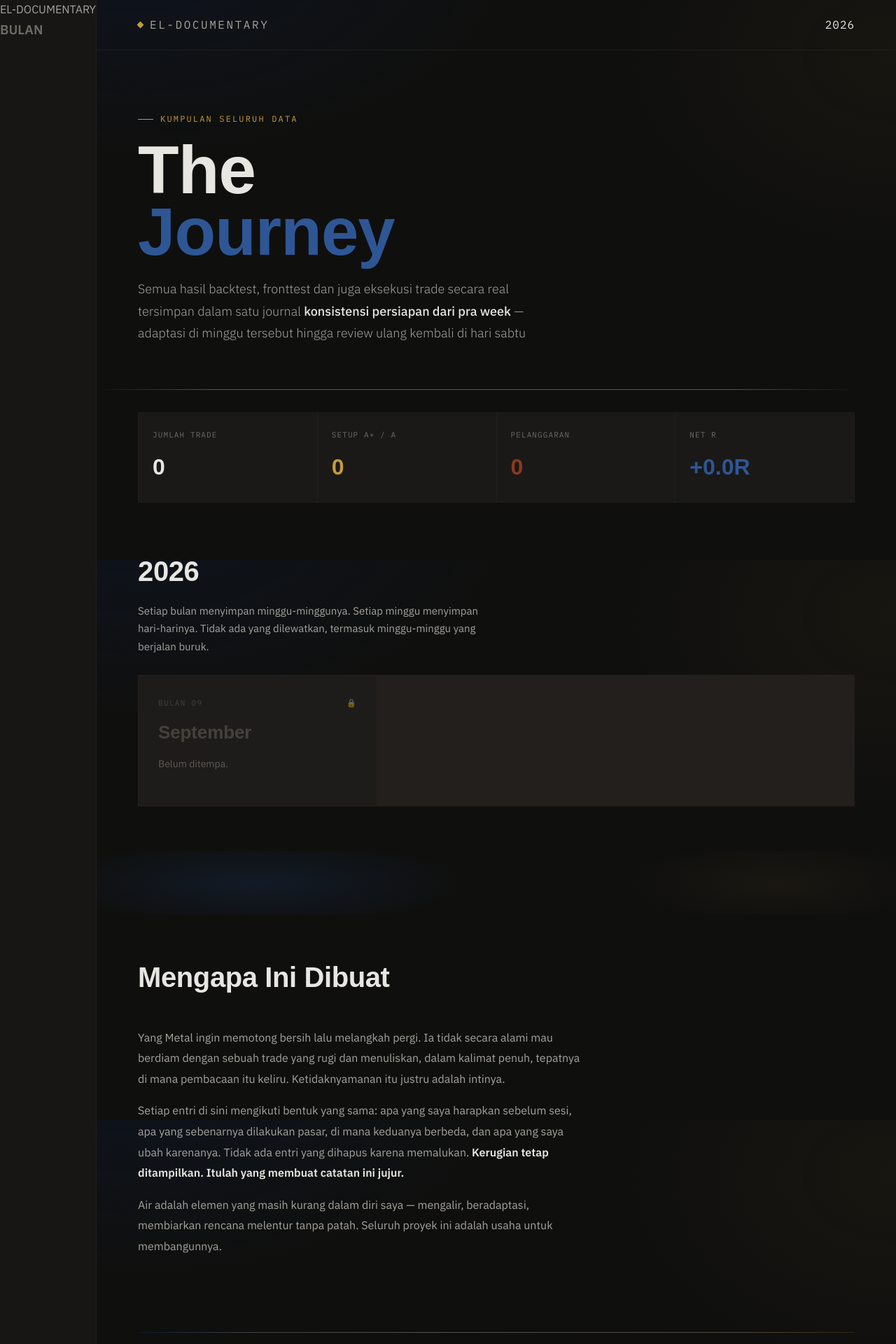
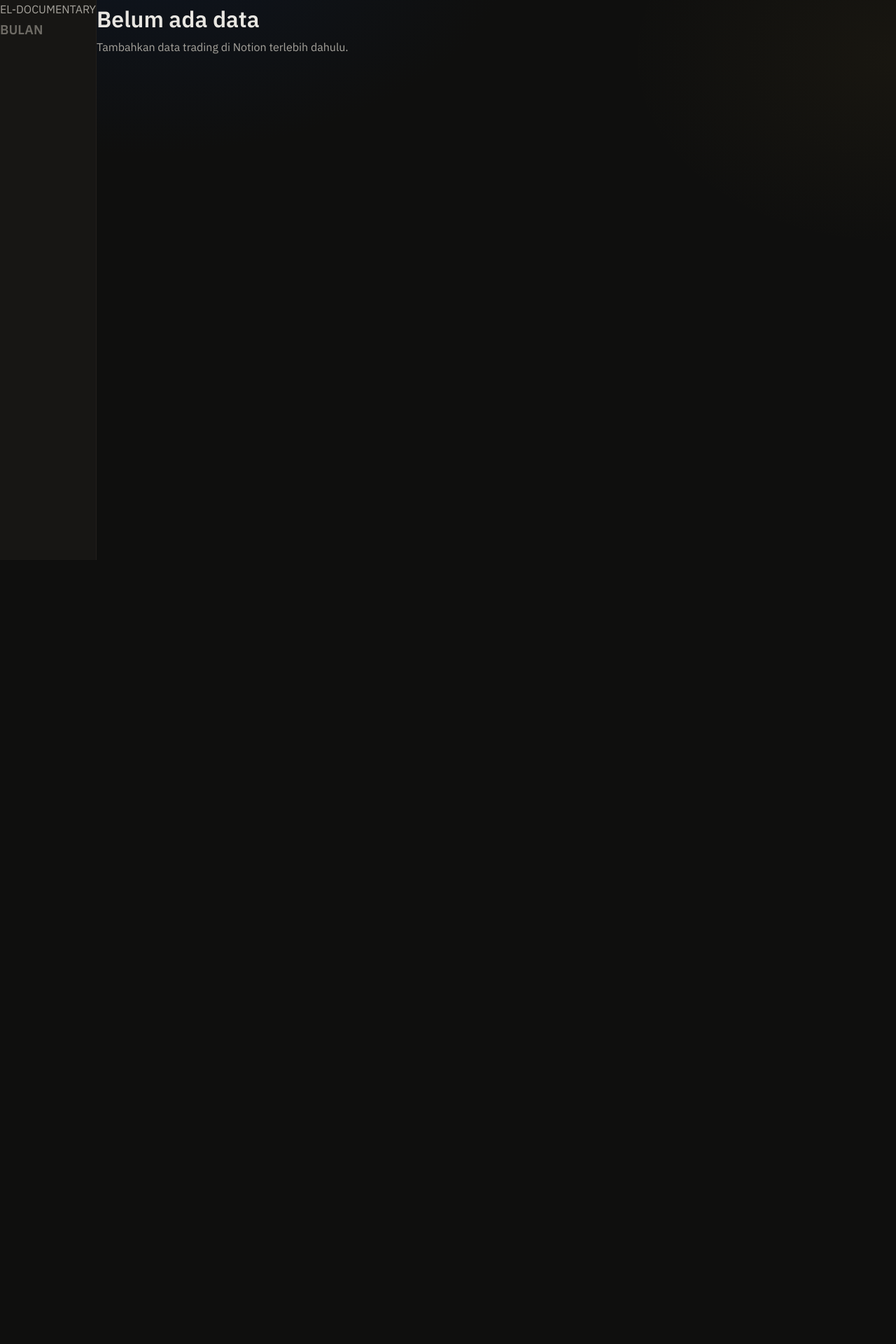
Before and after one commit to Eleven-stack11/the-tempering, a Next.js app: page / in a window 1280 px wide. Shown: the top 1920 px of the page at 70% size. After the commit the page ends 800 px from the top, so only its background shows below. Built offline with nearby package versions, Linux system fonts and the light colour scheme; a web font is replaced by a local one.

Commit message:
Update page.tsx

```diff
--- a/app/page.tsx
+++ b/app/page.tsx
@@ -1,204 +1,25 @@
-import Link from "next/link";
+import { redirect } from "next/navigation";
 import { fetchTrades } from "@/lib/notion";
-
-export const revalidate = 60;
 
 export default async function HomePage() {
   const trades = await fetchTrades();
 
-  // Group by month
-  const monthMap: Record<string, any[]> = {};
-  for (const t of trades) {
-    const d = new Date(t.date);
-    const key = `${d.getFullYear()}-${String(d.getMonth() + 1).padStart(2, "0")}`;
-    if (!monthMap[key]) monthMap[key] = [];
-    monthMap[key].push(t);
+  if (trades.length === 0) {
+    return (
+      <div className="p-8 text-[#A6A39C]">
+        <h1 className="text-2xl font-bold text-[#E8E6E1]">Belum ada data</h1>
+        <p>Tambahkan data trading di Notion terlebih dahulu.</p>
+      </div>
+    );
   }
 
-  const monthKeys = Object.keys(monthMap).sort().reverse();
-  const monthNames: Record<string, string> = {
-    "01": "Januari",
-    "02": "Februari",
-    "03": "Maret",
-    "04": "April",
-    "05": "Mei",
-    "06": "Juni",
-    "07": "Juli",
-    "08": "Agustus",
-    "09": "September",
-    "10": "Oktober",
-    "11": "November",
-    "12": "Desember",
-  };
+  // Cari bulan terbaru dari trade terbaru
+  const latestTrade = trades.reduce((a, b) =>
+    new Date(a.date) > new Date(b.date) ? a : b
+  );
+  const d = new Date(latestTrade.date);
+  const year = d.getFullYear();
+  const month = String(d.getMonth() + 1).padStart(2, "0");
 
-  const totalSessions = trades.length;
-  const setupA = trades.filter((t) => t.grade === "A").length;
-  const violations = trades.filter((t) => t.notes?.toLowerCase().includes("pelanggaran")).length;
-  const netR = trades.reduce(
-    (sum, t) => sum + (t.result === "Win" ? t.r : t.result === "Loss" ? -t.r : 0),
-    0
-  );
-
-  return (
-    <>
-      {/* Nav */}
-      <nav className="site-nav">
-        <div className="wrap">
-          <div className="brand">
-            <span className="mark"></span> EL-DOCUMENTARY
-          </div>
-          <div className="crumbs">
-            <span className="here">2026</span>
-          </div>
-        </div>
-      </nav>
-
-      {/* Hero */}
-      <header className="hero">
-        <div className="wrap">
-          <div className="eyebrow">Kumpulan seluruh data</div>
-          <h1>
-            The<br />
-            <em>Journey</em>
-          </h1>
-          <p className="lede">
-            Semua hasil backtest, fronttest dan juga eksekusi trade secara real tersimpan dalam satu journal{" "}
-            <strong>konsistensi persiapan dari pra week</strong> — adaptasi di minggu tersebut hingga review ulang kembali di hari sabtu
-          </p>
-        </div>
-      </header>
-
-      {/* Blade Rule */}
-      <div className="blade-rule on-scroll wrap" style={{ maxWidth: 1080 }}></div>
-
-      {/* Stat Strip */}
-      <section>
-        <div className="wrap">
-          <div className="stat-strip">
-            <div className="stat">
-              <div className="stat-label">Jumlah Trade</div>
-              <div className="stat-value">{totalSessions}</div>
-            </div>
-            <div className="stat">
-              <div className="stat-label">Setup A+ / A</div>
-              <div className="stat-value gold">{setupA}</div>
-            </div>
-            <div className="stat">
-              <div className="stat-label">Pelanggaran</div>
-              <div className="stat-value rust">{violations}</div>
-            </div>
-            <div className="stat">
-              <div className="stat-label">Net R</div>
-              <div className={`stat-value ${netR >= 0 ? "water" : "rust"}`}>
-                {netR >= 0 ? "+" : ""}
-                {netR.toFixed(1)}R
-              </div>
-            </div>
-          </div>
-        </div>
-      </section>
-
-      {/* Months Grid */}
-      <section>
-        <div className="wrap">
-          <div className="sec-head">
-            <h2>2026</h2>
-            <p>
-              Setiap bulan menyimpan minggu-minggunya. Setiap minggu menyimpan hari-harinya.
-              Tidak ada yang dilewatkan, termasuk minggu-minggu yang berjalan buruk.
-            </p>
-          </div>
-
-          <div className="grid cols-3">
-            {monthKeys.map((key) => {
-              const [year, month] = key.split("-");
-              const monthName = monthNames[month] || month;
-              const monthTrades = monthMap[key];
-              return (
-                <Link key={key} href={`/month/${year}-${month}`} className="tile">
-                  <div className="tile-eyebrow">
-                    <span>BULAN {month}</span>
-                    <span className="tile-arrow">→</span>
-                  </div>
-                  <h3>{monthName}</h3>
-                  <p>{monthTrades.length} trade tercatat</p>
-                  <div className="tile-stats">
-                    <span>
-                      <b>{monthTrades.length}</b> trade
-                    </span>
-                    <span>
-                      <b>NQ / ES</b>
-                    </span>
-                  </div>
-                </Link>
-              );
-            })}
-
-            {/* Locked future month */}
-            <div className="tile locked">
-              <div className="tile-eyebrow">
-                <span>BULAN 09</span>
-                <span className="lock-icon">🔒</span>
-              </div>
-              <h3>September</h3>
-              <p>Belum ditempa.</p>
-            </div>
-          </div>
-        </div>
-      </section>
-
-      {/* Ink Divider */}
-      <div className="ink-divider"></div>
-
-      {/* About Section */}
-      <section>
-        <div className="wrap">
-          <div className="sec-head">
-            <h2>Mengapa Ini Dibuat</h2>
-          </div>
-          <div
-            style={{
-              maxWidth: 640,
-              color: "var(--text-muted)",
-              fontSize: 16,
-              lineHeight: 1.85,
-              marginBottom: 60,
-            }}
-          >
-            <p style={{ margin: "0 0 16px" }}>
-              Yang Metal ingin memotong bersih lalu melangkah pergi. Ia tidak secara alami mau
-              berdiam dengan sebuah trade yang rugi dan menuliskan, dalam kalimat penuh,
-              tepatnya di mana pembacaan itu keliru. Ketidaknyamanan itu justru adalah intinya.
-            </p>
-            <p style={{ margin: "0 0 16px" }}>
-              Setiap entri di sini mengikuti bentuk yang sama: apa yang saya harapkan sebelum
-              sesi, apa yang sebenarnya dilakukan pasar, di mana keduanya berbeda, dan apa yang
-              saya ubah karenanya. Tidak ada entri yang dihapus karena memalukan.{" "}
-              <strong style={{ color: "var(--text)" }}>
-                Kerugian tetap ditampilkan. Itulah yang membuat catatan ini jujur.
-              </strong>
-            </p>
-            <p style={{ margin: 0 }}>
-              Air adalah elemen yang masih kurang dalam diri saya — mengalir, beradaptasi,
-              membiarkan rencana melentur tanpa patah. Seluruh proyek ini adalah usaha untuk
-              membangunnya.
-            </p>
-          </div>
-        </div>
-      </section>
-
-      {/* Footer */}
-      <footer className="site-footer">
-        <div className="wrap">
-          <div className="blade-rule static" style={{ marginBottom: 36 }}></div>
-          <div className="quote">
-            "Pedang tidak mengingat dulunya ia besi.<br />Catatan ini yang mengingatnya."
-          </div>
-          <div className="foot-meta">
-            EL Documentary · JURNAL TRADING · DIPERBARUI SETIAP MINGGU
-          </div>
-        </div>
-      </footer>
-    </>
-  );
+  redirect(`/month/${year}-${month}`);
 }
```
